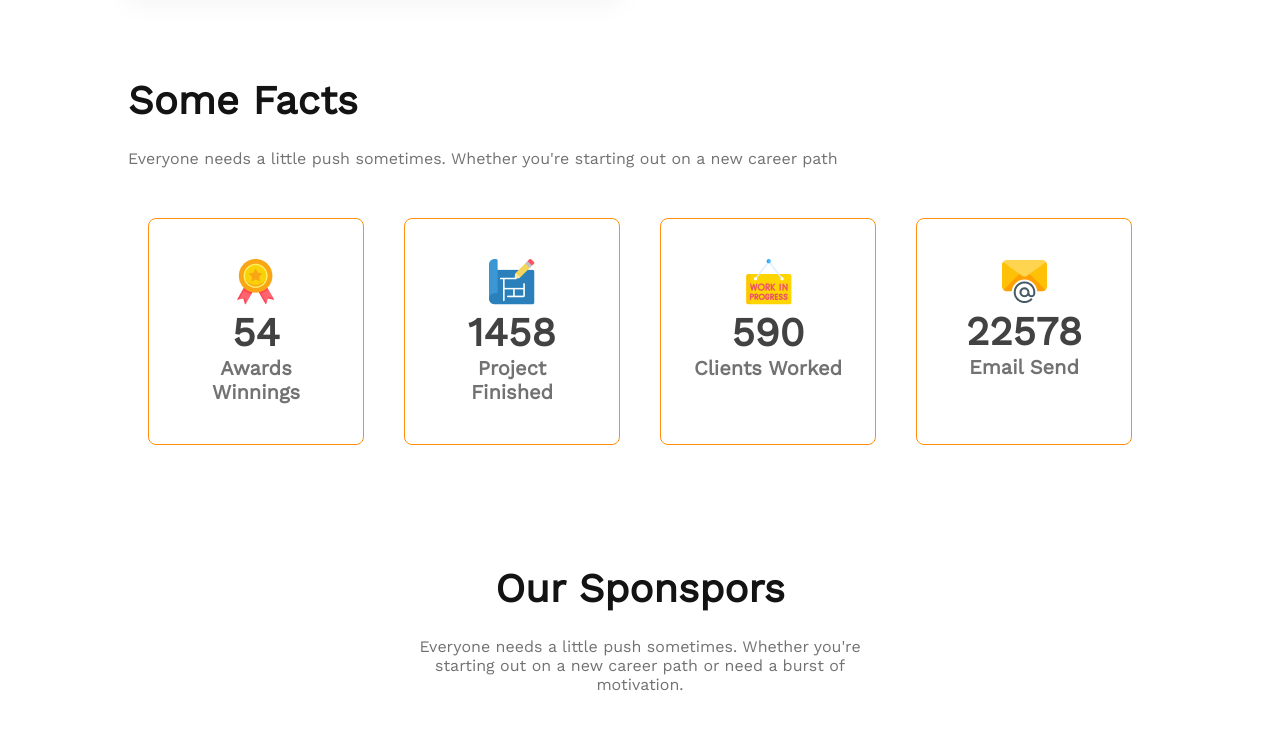
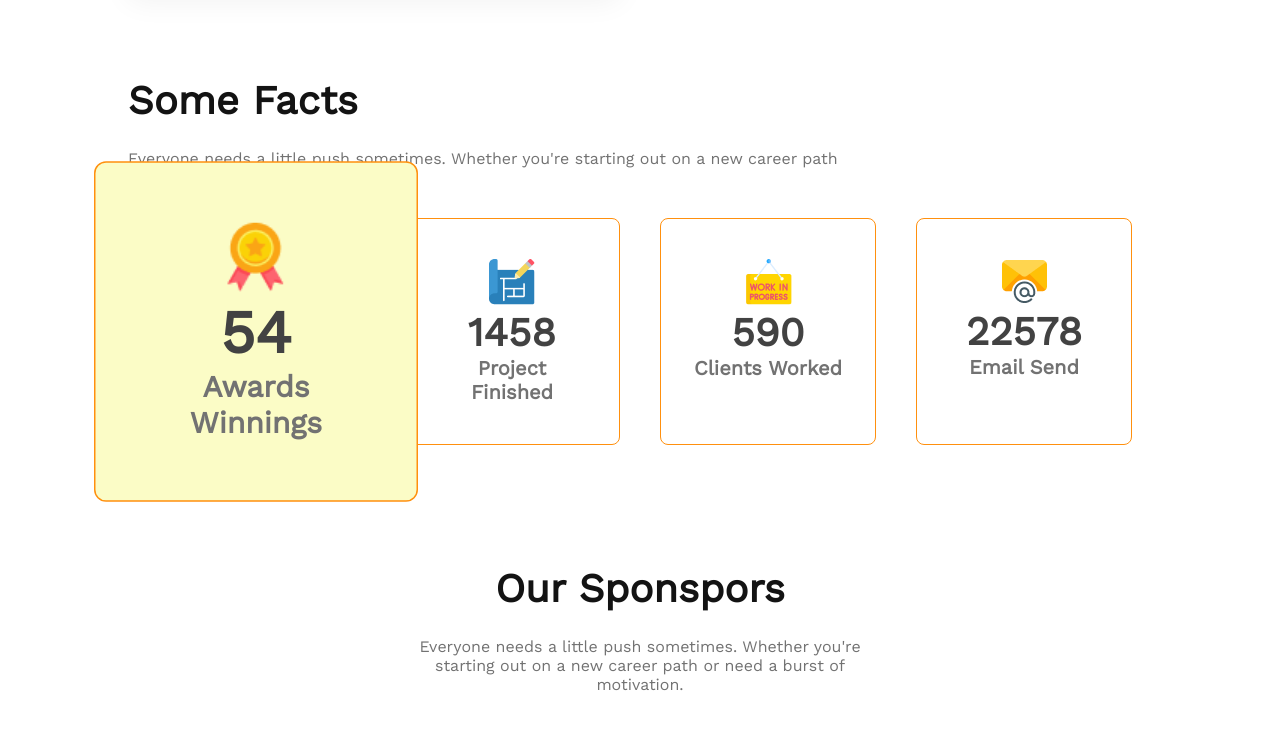
Before and after one commit to BackDevBin/architects-ass-two, a plain HTML site: page index.html in a window 1280 px wide. In both pictures the pointer is over the element 256 px from the left and 3046 px from the top of the page. Shown: the part 2715-3444 px from the top of the page. Drawn offline with nearby package versions, Linux system fonts and the light colour scheme.

Commit message:
Animation

```diff
--- a/style/style.css
+++ b/style/style.css
@@ -186,7 +186,7 @@ nav li {
     border-radius: 8px;
     padding: 40px 30px;
     margin: 20px;
-
+    transition: transform .2s;
 }
 
 .fact-info h3 {
@@ -200,6 +200,13 @@ nav li {
     font-size: 20px;
     color: #727272;
 }
+
+/* Animation part */
+
+.fact-info:hover {
+    transform: scale(1.5);
+    background-color: rgb(251, 252, 198);
+  }
 
 /* Part 6: Our Sponspors section-style */
 
```
